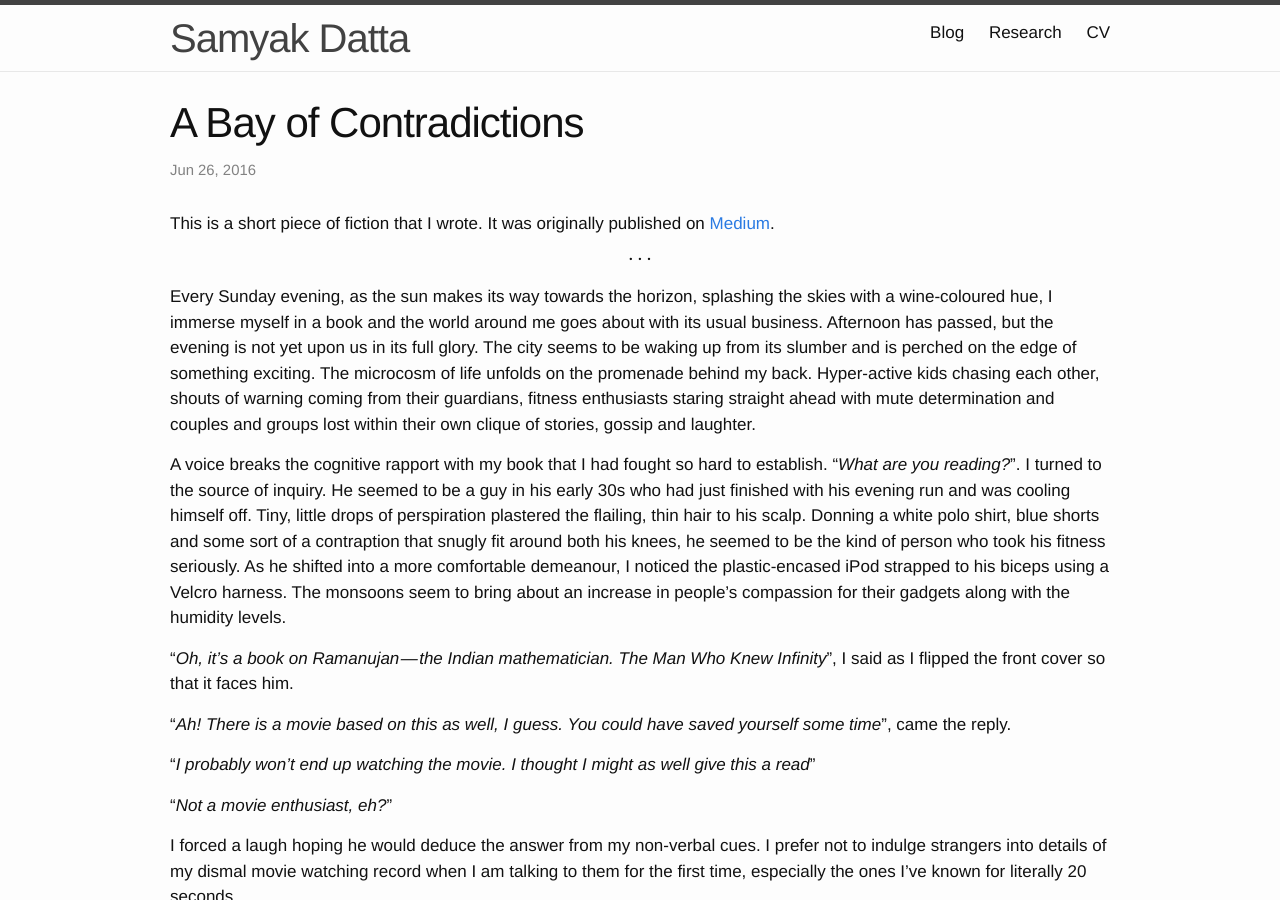
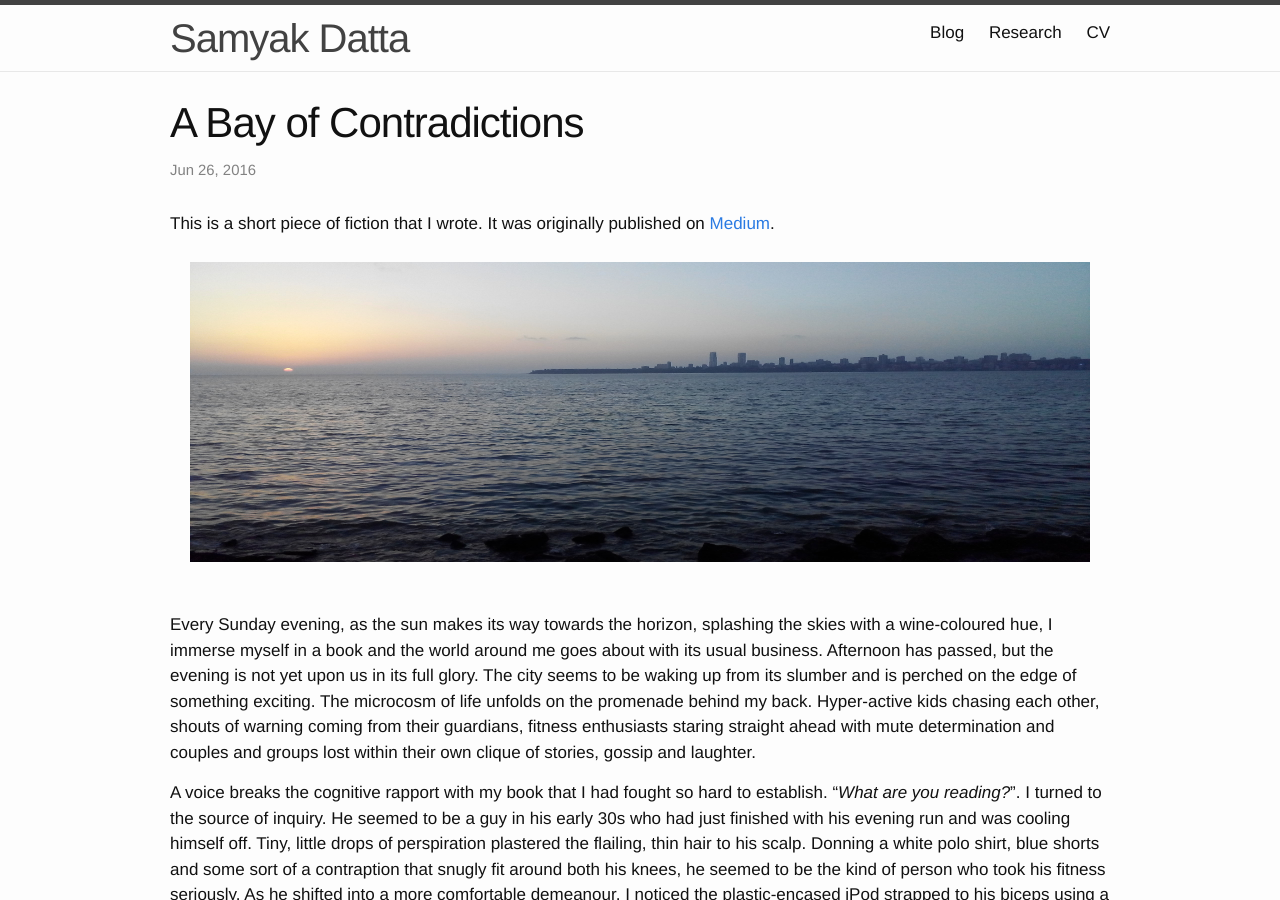
Before and after one commit to VirajBagal/VirajBagal.github.io, a Jekyll site: the page built from _posts/2016-06-26-a-bay-of-contradictions.markdown, in a window 1280 px wide and 900 px high. Built offline with Jekyll 4.4.1, drawn with Linux system fonts in a browser that asks for light colours; formulas are drawn with MathJax 3.

Commit message:
Adding an image to "Bay of Contradictions" post

```diff
--- a/_posts/2016-06-26-a-bay-of-contradictions.markdown
+++ b/_posts/2016-06-26-a-bay-of-contradictions.markdown
@@ -5,7 +5,10 @@ title: A Bay of Contradictions
 
 This is a short piece of fiction that I wrote. It was originally published on [Medium](https://medium.com/@samyakdatta/a-bay-of-contradictions-ffaef38201a9#.vxwtiwix3).
 
-$$ \cdots $$
+
+<div style="text-align:center;">
+	<img style="padding:10px;" src="/image/MarineDrive.jpg" alt="" width="900" height="300">
+</div> <br />
 
 Every Sunday evening, as the sun makes its way towards the horizon, splashing the skies with a wine-coloured hue, I immerse myself in a book and the world around me goes about with its usual business. Afternoon has passed, but the evening is not yet upon us in its full glory. The city seems to be waking up from its slumber and is perched on the edge of something exciting. The microcosm of life unfolds on the promenade behind my back. Hyper-active kids chasing each other, shouts of warning coming from their guardians, fitness enthusiasts staring straight ahead with mute determination and couples and groups lost within their own clique of stories, gossip and laughter.
 
```
Also changed, not shown: image/MarineDrive.jpg (added).
